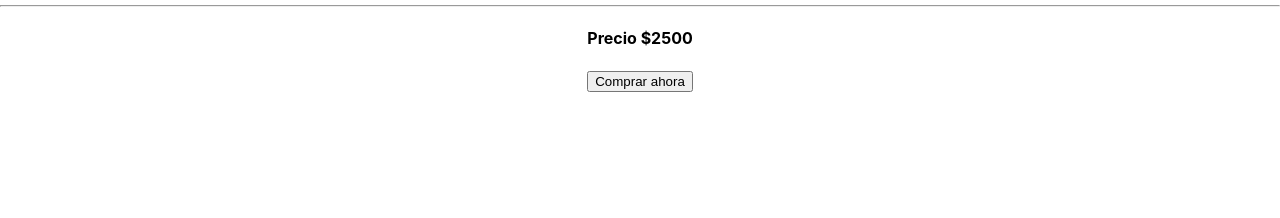
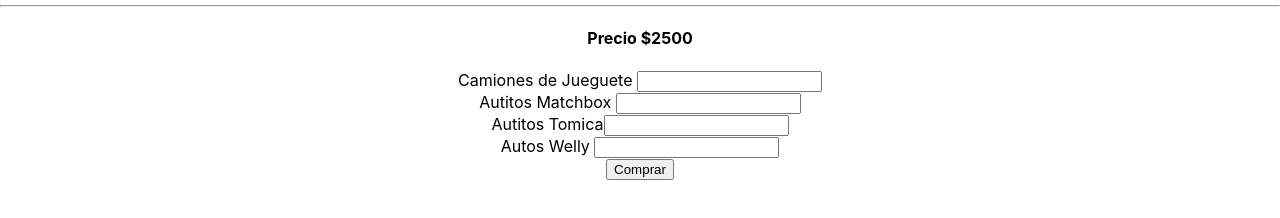
Before and after one commit to Buyme-App/Demo-pasarela, a React (Create React App) app in the folder client/: page /mp in a window 1280 px wide. Shown: the part 538-756 px from the top of the page. Built offline with nearby package versions, Linux system fonts and the light colour scheme.

Commit message:
cart demo

```diff
--- a/client/package.json
+++ b/client/package.json
@@ -6,10 +6,15 @@
     "@testing-library/jest-dom": "^5.16.2",
     "@testing-library/react": "^12.1.2",
     "@testing-library/user-event": "^13.5.0",
+    "axios": "^0.26.0",
     "react": "^17.0.2",
     "react-dom": "^17.0.2",
+    "react-redux": "^7.2.6",
     "react-router-dom": "^6.2.1",
     "react-scripts": "5.0.0",
+    "redux": "^4.1.2",
+    "redux-devtools-extension": "^2.13.9",
+    "redux-thunk": "^2.4.1",
     "web-vitals": "^2.1.4"
   },
   "scripts": {
--- a/client/src/Form.jsx
+++ b/client/src/Form.jsx
@@ -1,14 +1,65 @@
-import React from "react";
+import React, { useState } from "react";
+import {useDispatch} from 'react-redux';
+import {sendCart} from './actions';
+
 
 
 export default function Form(){
+
+
+    const  [cart, useCart] = useState({});
+    const dispatch = useDispatch();
+
+    let one;
+    let two;
+    let three;
+    let four;
+
+    function HandleChange(e){
+        e.preventDefault();
+
+
+        if(e.target.name === 'one'){
+            one = {id:1, title: "Camiones de jueguete",   unit_price: 10, quantity: e.target.value};
+            console.log('one' ,one)
+        };
+        if(e.target.name === 'two'){
+            two = {id:2, title: "Autitos Matchbox",   unit_price: 1500, quantity: e.target.value};
+        };
+        if(e.target.name === 'three'){
+            three = {id:3, title: "Autitos Tomica",   unit_price: 1500, quantity: e.target.value};
+        };
+        if(e.target.name === 'four'){
+            four = {id:1, title: "Autos Welly",   unit_price: 1500, quantity: e.target.value};
+        };
+
+
+    };
+
+    function OnSubmit(e){
+        e.preventDefault();
+
+        useCart({
+            clientId: 1,
+            itemsHard: [
+                one,
+                two,
+                three,
+                four
+
+            ]
+        });
+        console.log('CART>>>>>>>>>>>>>>>>', cart)
+        dispatch(sendCart(cart));
+
+    }
 
 
 
     return(
 
         <div>
-            <div class="container">
+            <div>
                     <h2 >Detalle de producto</h2>
                     <div >
 
@@ -42,14 +93,29 @@
 
                     </div>
                 </div>
+                {/* action="https://demo-pasarela.herokuapp.com/mp" */}
+                <form onSubmit={(e) => OnSubmit(e)} >
+                    {/* <input type="hidden" name="price" value="25" />
+                    <input type="hidden" name="cant" value='4' />
+                    <input type="hidden" name="title" value="Remera de mujer manga corta" /> */}
 
-                <form action="https://demo-pasarela.herokuapp.com/home" method="POST">
-                    <input type="hidden" name="price" value="25" />
-                    <input type="hidden" name="cant" value='4' />
-                    <input type="hidden" name="title" value="Remera de mujer manga corta" />
+                            <label>Camiones de Jueguete </label>
+                            <input type="number" name="one" min='0'  onChange={HandleChange}/>
+                            <br />
+                            <label>Autitos Matchbox </label>
+                            <input type="number" name="two" min='0'  onChange={HandleChange}/>
+                            <br />
+                            <label>Autitos Tomica</label>
+                            <input type="number" name="three" min='0'  onChange={HandleChange}/>
+                            <br />
+                            <label>Autos Welly </label>
+                            <input type="number" name="four" min='0'  onChange={HandleChange}/>
+                            <br />
 
-                    <input type="submit" value="Comprar ahora"/>
+                    <button type="submit"  >Comprar</button>
                 </form>
+                <br />
+                <br />
 
         </div>
     )
--- /dev/null
+++ b/client/src/actions.js
@@ -0,0 +1,13 @@
+import axios from 'axios';
+
+
+export function sendCart(data){
+
+    try {
+        // axios.post('https://demo-pasarela.herokuapp.com/mp', data);
+        axios.post('http://localhost:3001/mp', data);
+        console.log('Actions>>>>>>>', data)
+    } catch (error) {
+        console.log('Error>>>>>', error)
+    }
+}
--- a/client/src/index.js
+++ b/client/src/index.js
@@ -3,16 +3,20 @@
 import './index.css';
 import App from './App';
 import reportWebVitals from './reportWebVitals';
-import {BrowserRouter} from 'react-router-dom'
+import {BrowserRouter} from 'react-router-dom';
+import {Provider} from 'react-redux';
+import {store} from './store';
 
 
 ReactDOM.render(
-  <React.StrictMode>
-   <BrowserRouter>
-      <App />
-   </BrowserRouter>
+  <Provider store={store}>
+    <React.StrictMode>
+    <BrowserRouter>
+        <App />
+    </BrowserRouter>
 
-  </React.StrictMode>,
+    </React.StrictMode>
+  </Provider>,
   document.getElementById('root')
 );
 
--- /dev/null
+++ b/client/src/index.reducer.js
@@ -0,0 +1,18 @@
+
+
+const initialState = {
+
+
+}
+
+const rootReducer = (state= initialState, action) => {
+
+
+}
+
+
+
+
+
+
+export default rootReducer;
--- /dev/null
+++ b/client/src/store.js
@@ -0,0 +1,8 @@
+import {createStore, applyMiddleware} from 'redux';
+import {composeWithDevTools} from 'redux-devtools-extension';
+import thunk from 'redux-thunk';
+import rootReducer from './index.reducer';
+
+
+
+export const store = createStore(rootReducer, composeWithDevTools(applyMiddleware(thunk)));
```
